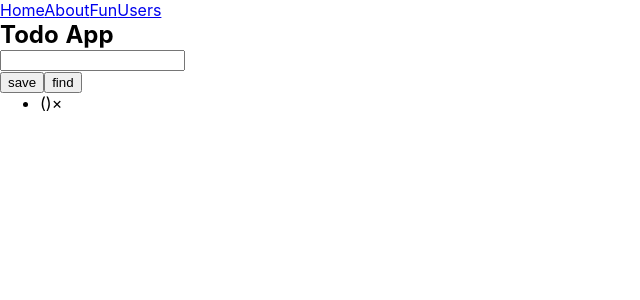
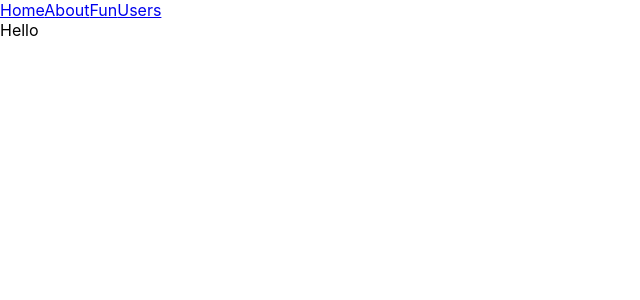
Before and after one commit to maruo0501/sample-todo-app, a Nuxt app: page / in a window 1280 px wide. Shown: the top 300 px of the page, without its empty margins (0-640 px from the left). Built offline with nearby package versions, Linux system fonts and the light colour scheme.

Commit message:
Add props

```diff
--- /dev/null
+++ b/components/Component.vue
@@ -0,0 +1,11 @@
+<template>
+  <div class="component">
+    <p>{{message}}</p>
+  </div>
+</template>
+<script>
+export default {
+  // プロパティ定義
+  props: ["message"]
+}
+</script>
--- a/pages/index.vue
+++ b/pages/index.vue
@@ -1,34 +1,19 @@
 <template>
-  <section class="container">
-    <h1>Todo App</h1>
-    <p><input type="text" name="content"/></p>
-    <div>
-      <button>save</button>
-      <button>find</button>
-    </div>
-    <ul>
-      <li v-for="(todo, index) in todos" :key="index">
-        <span>{{ todo.content }}</span><span>({{ todo.created }})</span><span>×</span>
-      </li>
-    </ul>
-  </section>
+  <div class="page">
+    <component v-bind:message="myMessage"></component>
+  </div>
 </template>
 
 <script>
-import {mapState} from 'vuex';
+import Component from '@/components/Component.vue';
 export default {
-  head() {
+  data() {
     return {
-      title: "Home Page"
+      myMessage: "Hello"
     }
   },
-  data: function() {
-    return {
-      content: ''
-    }
+  components: {
+    Component: Component,
   },
-  computed: {
-    ...mapState(['todos'])
-  }
 }
 </script>
```
